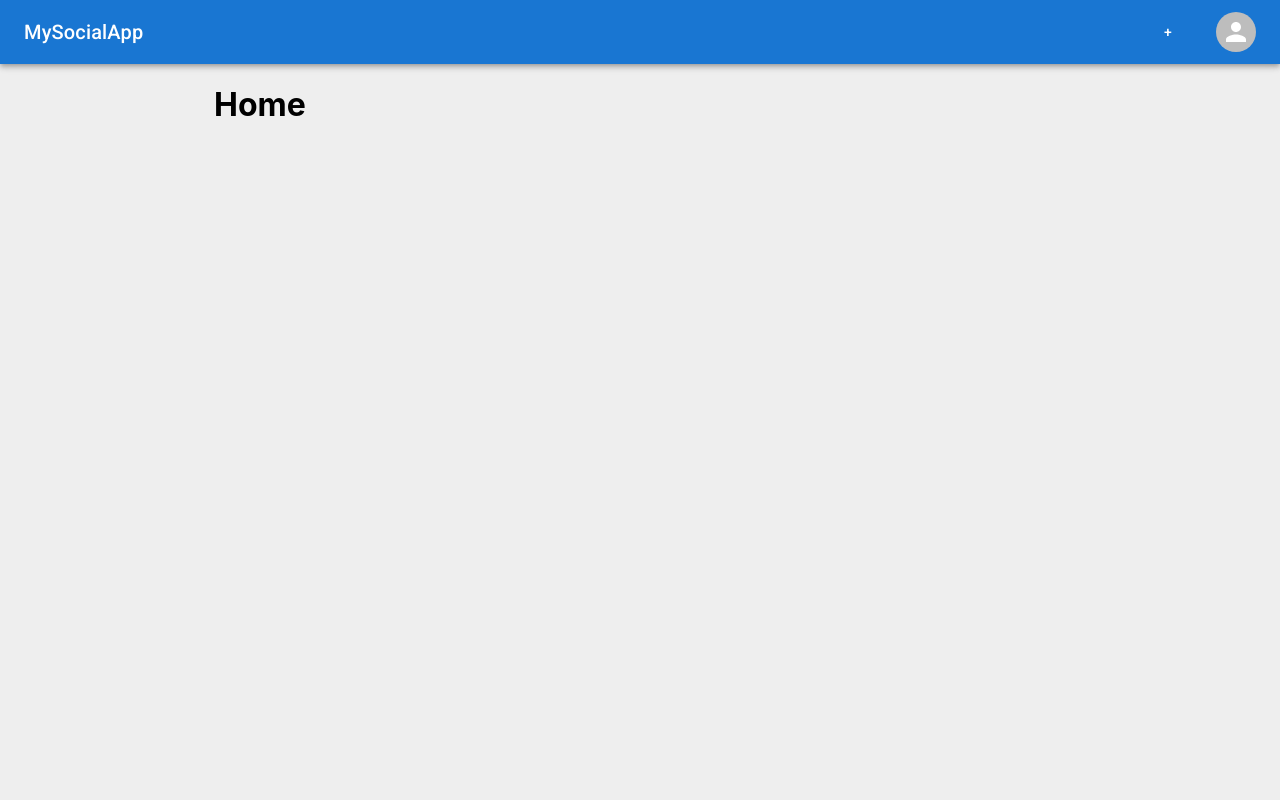
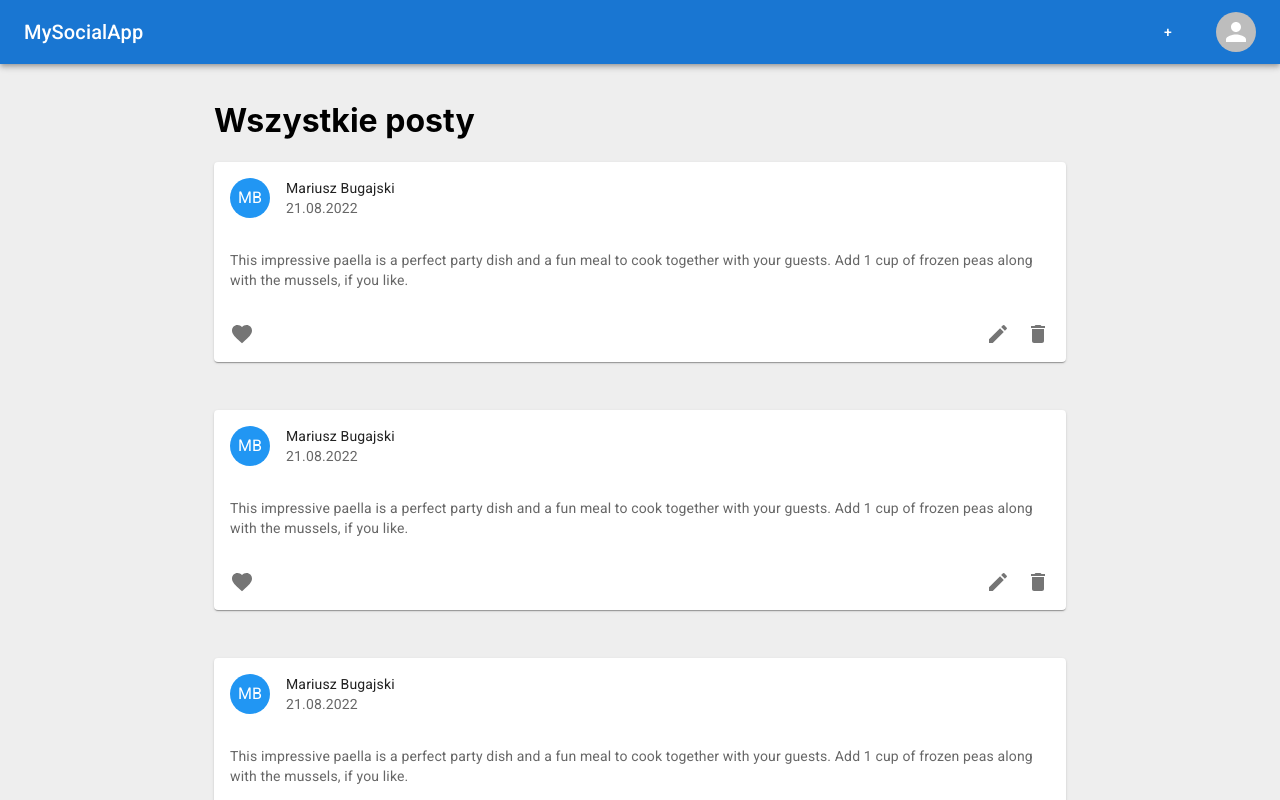
Before and after one commit to sirmarbug/my-social-app, a React (Create React App) app in the folder web/: page /posts in a window 1280 px wide. Shown: the top 800 px of the page. Built offline with nearby package versions, Linux system fonts and the light colour scheme.

Commit message:
frontend: create home page

```diff
--- a/web/package.json
+++ b/web/package.json
@@ -5,6 +5,7 @@
   "dependencies": {
     "@emotion/react": "^11.10.0",
     "@emotion/styled": "^11.10.0",
+    "@mui/icons-material": "^5.8.4",
     "@mui/material": "^5.10.0",
     "@testing-library/jest-dom": "^5.16.5",
     "@testing-library/react": "^13.3.0",
--- /dev/null
+++ b/web/src/components/PostCard.js
@@ -0,0 +1,98 @@
+import Card from '@mui/material/Card';
+import CardHeader from '@mui/material/CardHeader';
+import CardContent from '@mui/material/CardContent';
+import CardActions from '@mui/material/CardActions';
+import Avatar from '@mui/material/Avatar';
+import IconButton from '@mui/material/IconButton';
+import Typography from '@mui/material/Typography';
+import { blue } from '@mui/material/colors';
+import FavoriteIcon from '@mui/icons-material/Favorite';
+import DeleteIcon from '@mui/icons-material/Delete';
+import EditIcon from '@mui/icons-material/Edit';
+import ConfirmDialog from "./dialogs/ConfirmDialog";
+import {useState} from "react";
+import SavePostDialog from "./dialogs/SavePostDialog";
+
+const PostCard = () => {
+    const [deletePostConfirmDialog, setDeletePostConfirmDialog] = useState(false)
+
+    const openDeleteConfirmDialog = () => {
+        setDeletePostConfirmDialog(true)
+    }
+
+    const closeDeleteConfirmDialog = () => {
+        setDeletePostConfirmDialog(false)
+    }
+
+    const confirmDeleteConfirmDialog = () => {
+        setDeletePostConfirmDialog(false)
+        console.log('confirmDeleteConfirmDialog')
+    }
+
+    const [openEditPostDialog, setOpenEditPostDialog] = useState(false)
+
+    const openEditPostDialogHandle = () => {
+        setOpenEditPostDialog(true)
+    }
+
+    const closeEditPostDialogHandle = () => {
+        setOpenEditPostDialog(false)
+    }
+
+    const confirmEditPostDialogHandle = () => {
+        setOpenEditPostDialog(false)
+        console.log('confirmEditPostDialogHandle')
+    }
+
+    return (
+        <Card sx={{ maxWidth: '100%', marginBottom: '3rem' }}>
+            <CardHeader
+                avatar={
+                    <Avatar sx={{ bgcolor: blue[500], fontSize: '1rem' }} aria-label="recipe" sizes="">
+                        MB
+                    </Avatar>
+                }
+                title="Mariusz Bugajski"
+                subheader="21.08.2022"
+            />
+            <CardContent>
+                <Typography variant="body2" color="text.secondary">
+                    This impressive paella is a perfect party dish and a fun meal to cook
+                    together with your guests. Add 1 cup of frozen peas along with the mussels,
+                    if you like.
+                </Typography>
+            </CardContent>
+            <CardActions disableSpacing sx={{ display: 'flex', justifyContent: 'space-between' }}>
+                <IconButton aria-label="add to favorites">
+                    <FavoriteIcon/>
+                </IconButton>
+                <div>
+                    <IconButton aria-label="edit" onClick={openEditPostDialogHandle}>
+                        <EditIcon/>
+                    </IconButton>
+                    <IconButton aria-label="delete" onClick={openDeleteConfirmDialog}>
+                        <DeleteIcon/>
+                    </IconButton>
+                </div>
+            </CardActions>
+            <ConfirmDialog
+                open={deletePostConfirmDialog}
+                onClose={closeDeleteConfirmDialog}
+                onConfirm={confirmDeleteConfirmDialog}
+                title="Potwierdź usunięcie postu"
+                text="Czy jesteś pewny, że chcesz usunąć wybrarny post?"
+            />
+            <SavePostDialog
+                open={openEditPostDialog}
+                post={{
+                    id: '',
+                    text: 'This impressive paella is a perfect party dish and a fun meal to cook together with your guests. Add 1 cup of frozen peas along with the mussels, if you like.'
+                }}
+                onClose={closeEditPostDialogHandle}
+                onSubmit={confirmEditPostDialogHandle}
+            />
+        </Card>
+    );
+}
+
+export default PostCard
--- /dev/null
+++ b/web/src/components/dialogs/ConfirmDialog.js
@@ -0,0 +1,33 @@
+import Button from '@mui/material/Button';
+import Dialog from '@mui/material/Dialog';
+import DialogActions from '@mui/material/DialogActions';
+import DialogContent from '@mui/material/DialogContent';
+import DialogContentText from '@mui/material/DialogContentText';
+import DialogTitle from '@mui/material/DialogTitle';
+
+const ConfirmDialog = (props) => {
+    const { open, onClose, onConfirm, title, text } = props
+
+    return (
+        <Dialog
+            open={open}
+        >
+            <DialogTitle>
+                {title}
+            </DialogTitle>
+            <DialogContent>
+                <DialogContentText>
+                    {text}
+                </DialogContentText>
+            </DialogContent>
+            <DialogActions>
+                <Button variant="string" onClick={onClose}>Anuluj</Button>
+                <Button variant="contained" onClick={onConfirm} autoFocus>
+                    Potwierdź
+                </Button>
+            </DialogActions>
+        </Dialog>
+    )
+}
+
+export default ConfirmDialog
--- a/web/src/components/dialogs/AddNewPostDialog.js
+++ b/web/src/components/dialogs/SavePostDialog.js
@@ -1,40 +1,37 @@
 import {Button, Dialog, DialogActions, DialogContent, DialogTitle, styled, TextField} from "@mui/material";
-import {useState} from "react";
 import {useFormik} from "formik";
 import {newPostValidation} from "../../helpers/validations";
+import {useEffect} from "react";
 
 const Form = styled("form")(() => ({
     width: '100%'
 }))
 
-const AddNewPostDialog = () => {
-    const [openAddPostDialog, setOpenAddPostDialog] = useState(false)
+const SavePostDialog = (props) => {
+    const { open, onClose, onSubmit, post } = props
 
-    const openAddPostDialogHandle = () => {
-        setOpenAddPostDialog(true)
-    }
-
-    const closeAddPostDialogHandle = () => {
-        setOpenAddPostDialog(false)
-    }
+    useEffect(() => {
+        console.log('crerated', post)
+    }, [post])
 
     const submit = (values) => {
         console.log(JSON.stringify(values))
+        onSubmit()
     }
 
     const formik = useFormik({
         initialValues: {
-            text: ''
+            text: post ? post.text : ''
         },
         validationSchema: newPostValidation,
-        onSubmit: submit
+        onSubmit: submit,
+        enableReinitialize: true
     })
 
     return (
         <>
-            <Button color="inherit" sx={{ mr: 2 }} onClick={openAddPostDialogHandle}>+</Button>
-            <Dialog open={openAddPostDialog} fullWidth maxWidth="md" onClose={closeAddPostDialogHandle}>
-                <DialogTitle>Dodaj nowy post</DialogTitle>
+            <Dialog open={open} fullWidth maxWidth="md" onClose={onClose}>
+                <DialogTitle>{post ? 'Edytuj post' : 'Dodaj nowy post'}</DialogTitle>
                 <Form onSubmit={formik.handleSubmit}>
                     <DialogContent>
                         <TextField
@@ -53,7 +50,7 @@ const AddNewPostDialog = () => {
                         />
                     </DialogContent>
                     <DialogActions>
-                        <Button type="submit" onClick={closeAddPostDialogHandle}>Dodaj</Button>
+                        <Button type="submit">{post ? 'Edytuj' : 'Dodaj'}</Button>
                     </DialogActions>
                 </Form>
             </Dialog>
@@ -61,4 +58,4 @@ const AddNewPostDialog = () => {
     )
 }
 
-export default AddNewPostDialog
+export default SavePostDialog
--- a/web/src/layouts/DashboardLayout.js
+++ b/web/src/layouts/DashboardLayout.js
@@ -8,7 +8,7 @@ const DashboardLayout = (props) => {
     return (
         <Box sx={{ flexGrow: 1 }}>
             <AppBar/>
-            <Container maxWidth="md">
+            <Container maxWidth="md" sx={{ padding: '1rem' }}>
                 { props.children }
             </Container>
         </Box>
--- a/web/src/layouts/DashboardLayout/AppBar.js
+++ b/web/src/layouts/DashboardLayout/AppBar.js
@@ -7,14 +7,29 @@ import {
     MenuItem,
     Toolbar,
     Typography,
-    AppBar,
+    AppBar, Button,
 } from "@mui/material";
 import {useState} from "react";
 import {useHistory} from "react-router-dom";
-import AddNewPostDialog from "../../components/dialogs/AddNewPostDialog";
+import SavePostDialog from "../../components/dialogs/SavePostDialog";
 
 const MyAppBar = () => {
     const history = useHistory()
+
+    const [openAddPostDialog, setOpenAddPostDialog] = useState(false)
+
+    const openAddPostDialogHandle = () => {
+        setOpenAddPostDialog(true)
+    }
+
+    const closeAddPostDialogHandle = () => {
+        setOpenAddPostDialog(false)
+    }
+
+    const submitAddPostDialogHandle = () => {
+        setOpenAddPostDialog(false)
+        console.log('submitAddPostDialogHandle')
+    }
 
     const [anchorElUser, setAnchorElUser] = useState(null);
 
@@ -47,7 +62,12 @@ const MyAppBar = () => {
                 <Typography variant="h6" component="div" sx={{ flexGrow: 1, cursor: 'pointer' }} onClick={dashboardPage}>
                     MySocialApp
                 </Typography>
-                <AddNewPostDialog/>
+                <Button color="inherit" sx={{ mr: 2 }} onClick={openAddPostDialogHandle}>+</Button>
+                <SavePostDialog
+                    open={openAddPostDialog}
+                    onClose={closeAddPostDialogHandle}
+                    onSubmit={submitAddPostDialogHandle}
+                />
                 <Box sx={{ flexGrow: 0 }}>
                     <IconButton onClick={handleOpenUserMenu} sx={{ p: 0 }}>
                         <Avatar alt="user" />
--- a/web/src/pages/Dashboard/Home.js
+++ b/web/src/pages/Dashboard/Home.js
@@ -1,9 +1,14 @@
 import DashboardLayout from "../../layouts/DashboardLayout";
+import PostCard from "../../components/PostCard";
 
 const Home = () => {
     return (
         <DashboardLayout>
-            <h1>Home</h1>
+            <h1>Wszystkie posty</h1>
+            <PostCard/>
+            <PostCard/>
+            <PostCard/>
+            <PostCard/>
         </DashboardLayout>
     )
 }
```
Also changed, not shown: 1 other file (tests, documents, lock files or other folders).
